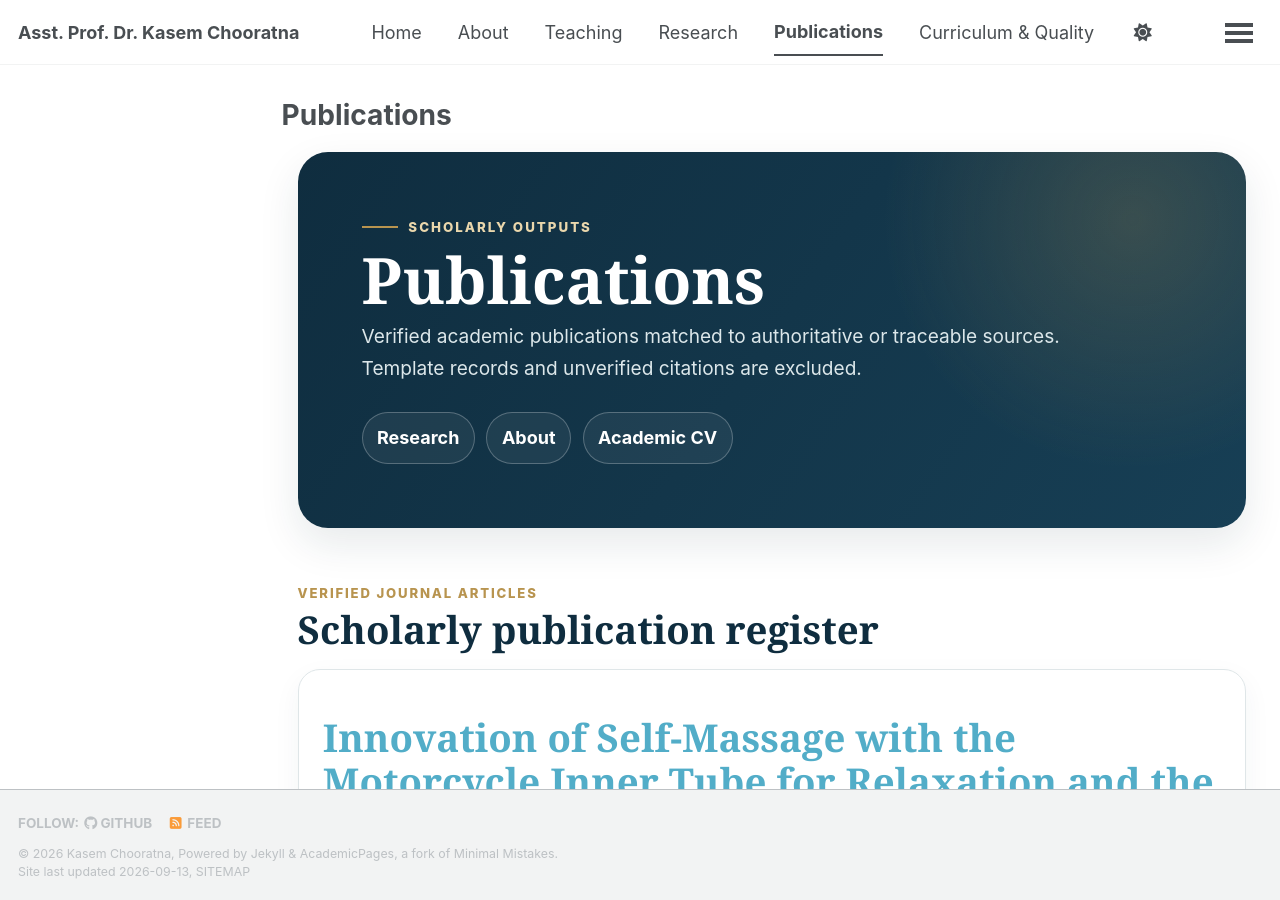
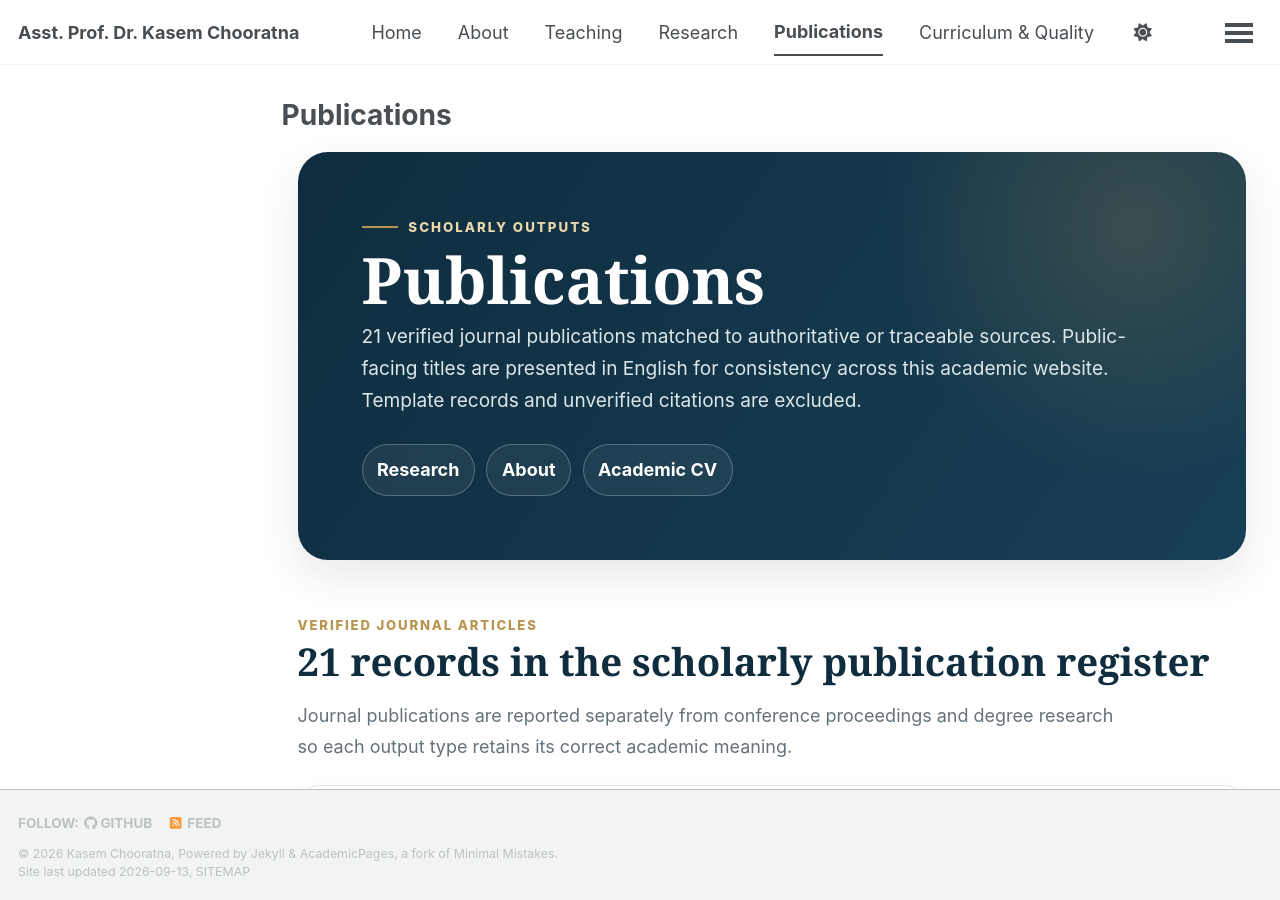
Before and after one commit to kasemch/kasemch.github.io, a Jekyll site: the page built from _pages/publications.html, in a window 1280 px wide and 900 px high. Built offline with Jekyll 4.4.1, drawn with Linux system fonts in a browser that asks for light colours; a style sheet for code colours, icons or effects is not loaded.

Commit message:
Align Publications page with final research profile conventions

```diff
--- a/_pages/publications.html
+++ b/_pages/publications.html
@@ -6,16 +6,40 @@ author_profile: false
 excerpt: "Verified academic publications by Asst. Prof. Dr. Kasem Chooratna in health education, health promotion, physical education, and related fields."
 ---
 
-<link rel="stylesheet" href="../assets/css/signature-pages.css">
+{% assign publication_count = site.publications | size %}
+
+<link rel="stylesheet" href="{{ '/assets/css/signature-pages.css' | relative_url }}">
 <div class="signature-page">
-  <section class="sp-hero sp-shell"><div class="sp-kicker">Scholarly Outputs</div><h1>Publications</h1><p>Verified academic publications matched to authoritative or traceable sources. Template records and unverified citations are excluded.</p><div class="sp-navchips"><a class="sp-chip" href="../research/">Research</a><a class="sp-chip" href="../about/">About</a><a class="sp-chip" href="../cv/">Academic CV</a></div></section>
+  <section class="sp-hero sp-shell">
+    <div class="sp-kicker">Scholarly Outputs</div>
+    <h1>Publications</h1>
+    <p>{{ publication_count }} verified journal publications matched to authoritative or traceable sources. Public-facing titles are presented in English for consistency across this academic website. Template records and unverified citations are excluded.</p>
+    <div class="sp-navchips">
+      <a class="sp-chip" href="{{ '/research/' | relative_url }}">Research</a>
+      <a class="sp-chip" href="{{ '/about/' | relative_url }}">About</a>
+      <a class="sp-chip" href="{{ '/cv/' | relative_url }}">Academic CV</a>
+    </div>
+  </section>
 
-  <section class="sp-section sp-shell"><div class="sp-section-head"><div class="sp-eyebrow">Verified Journal Articles</div><h2>Scholarly publication register</h2></div><div class="sp-card sp-wide sp-publication-frame">
+  <section class="sp-section sp-shell">
+    <div class="sp-section-head">
+      <div class="sp-eyebrow">Verified Journal Articles</div>
+      <h2>{{ publication_count }} records in the scholarly publication register</h2>
+      <p class="sp-intro">Journal publications are reported separately from conference proceedings and degree research so each output type retains its correct academic meaning.</p>
+    </div>
+    <div class="sp-card sp-wide sp-publication-frame">
 {% include base_path %}
 {% for post in site.publications reversed %}
   {% include archive-single.html %}
 {% endfor %}
-</div></section>
+    </div>
+  </section>
 
-  <section class="sp-section sp-shell"><div class="sp-callout"><div class="sp-eyebrow">Verification Policy</div><h2>Traceable metadata before publication</h2><p>Publication metadata is checked against journal or DOI records before being listed, including author names, title, year, journal, volume/issue, pages where available, and DOI or stable article URL. The list is a verified working register and may expand as additional records are confirmed.</p></div></section>
+  <section class="sp-section sp-shell">
+    <div class="sp-callout">
+      <div class="sp-eyebrow">Verification Policy</div>
+      <h2>Traceable metadata before publication</h2>
+      <p>Publication metadata is checked against journal or DOI records before being listed, including author names, title, year, journal, volume/issue, pages where available, and DOI or stable article URL. The list is a verified working register and may expand as additional records are confirmed.</p>
+    </div>
+  </section>
 </div>
```
